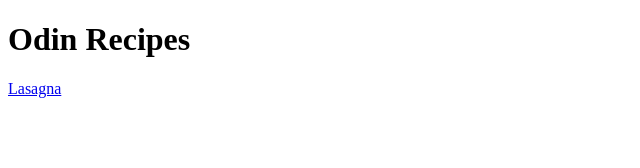
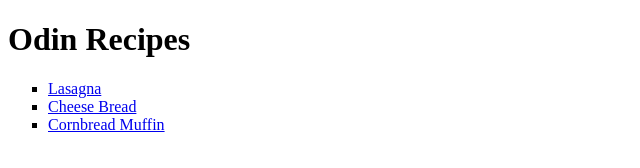
Before and after one commit to Bluejay11/odin-recipes, a plain HTML site: page index.html in a window 1280 px wide. Shown: the whole page, without its empty margins (0-640 px from the left). Drawn offline with Linux system fonts and the light colour scheme.

Commit message:
Create bread.html and muffin.html in recipes folder and links to them

```diff
--- a/index.html
+++ b/index.html
@@ -8,8 +8,11 @@
 
 <body>
     <h1>Odin Recipes</h1>
-    <a href="recipes/lasagna.html">Lasagna</a>
-
+    <ul>
+    <li type="Square"><a href="recipes/lasagna.html">Lasagna</a></li>
+    <li type="Square"><a href="recipes/bread.html">Cheese Bread</a></li>
+    <li type="Square"><a href="recipes/muffin.html">Cornbread Muffin</a></li>
+    </ul>
 </body>
 
 </html>
```
Also changed, not shown: img/muffin.jpeg (added), recipes/bread.html (added), recipes/muffin.html (added).
